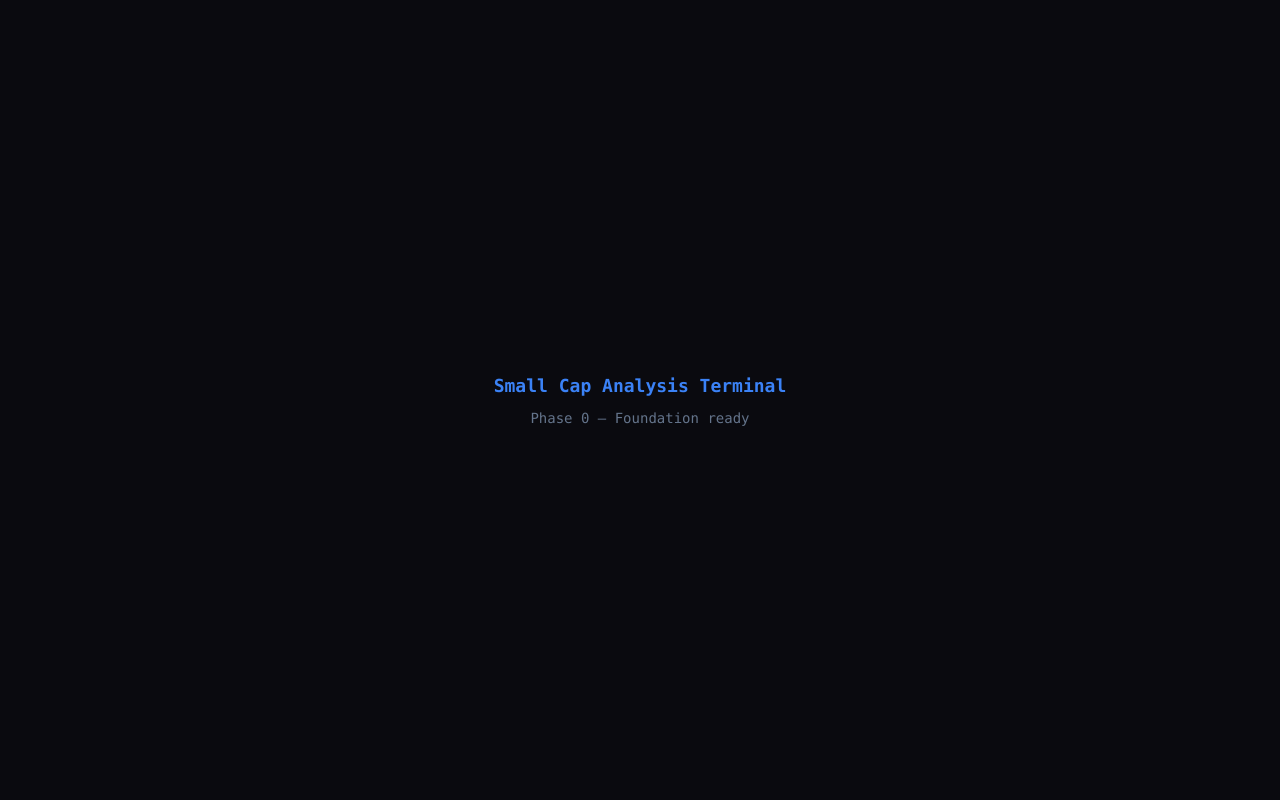
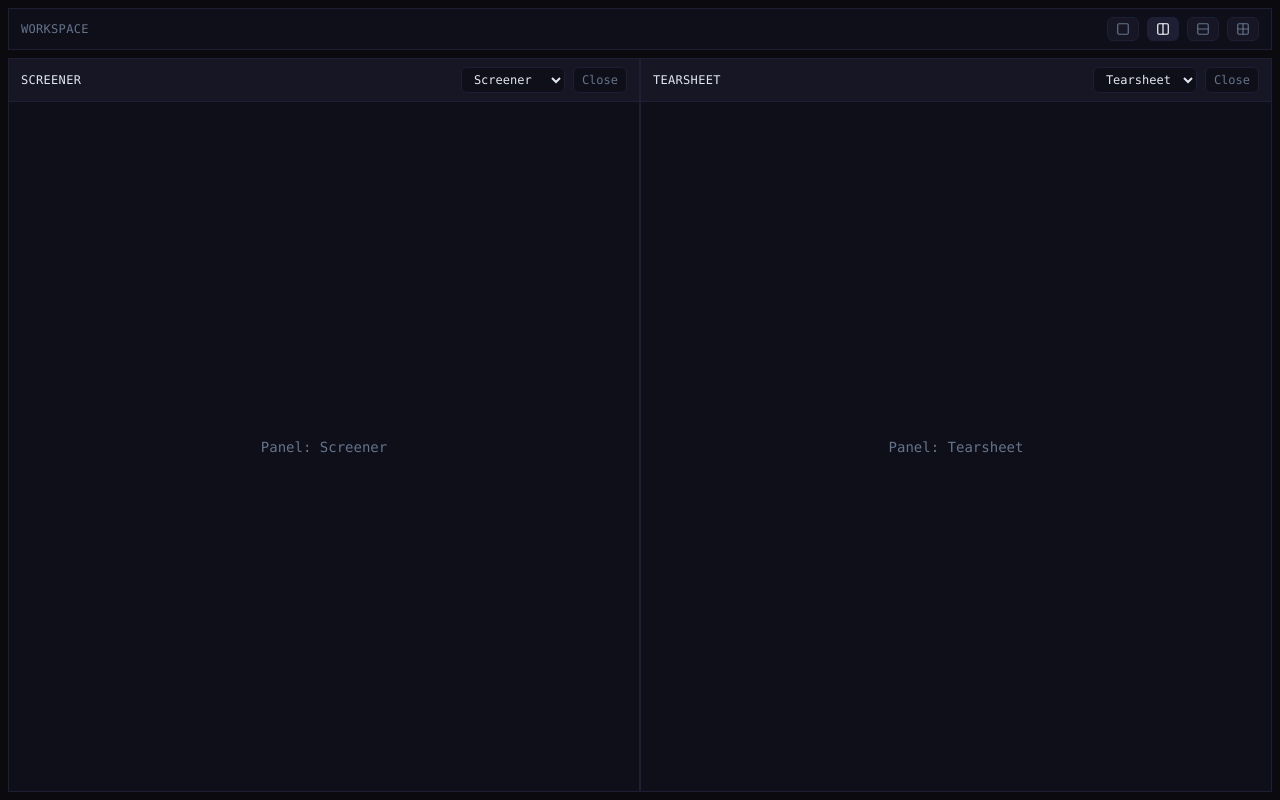
Before and after one commit to MaximeFARRE/small-cap-screener, a React (Vite) app in the folder frontend/: page / in a window 1280 px wide. Built offline with nearby package versions, Linux system fonts and the light colour scheme.

Commit message:
feat: render workspace shell as app root

```diff
--- a/frontend/src/App.tsx
+++ b/frontend/src/App.tsx
@@ -1,5 +1,6 @@
 import { QueryClient, QueryClientProvider } from "@tanstack/react-query";
 import { WorkspaceProvider } from "@/context/WorkspaceContext";
+import { Workspace } from "@/workspace";
 
 const queryClient = new QueryClient({
   defaultOptions: {
@@ -14,15 +15,7 @@ export default function App() {
   return (
     <QueryClientProvider client={queryClient}>
       <WorkspaceProvider>
-        {/* Workspace shell implemented in Phase 2 */}
-        <div className="flex h-full items-center justify-center bg-[#0a0a0f] text-[#e2e8f0] font-mono text-sm">
-          <div className="text-center space-y-2">
-            <p className="text-[#3b82f6] text-lg font-semibold">
-              Small Cap Analysis Terminal
-            </p>
-            <p className="text-[#64748b]">Phase 0 — Foundation ready</p>
-          </div>
-        </div>
+        <Workspace />
       </WorkspaceProvider>
     </QueryClientProvider>
   );
```
